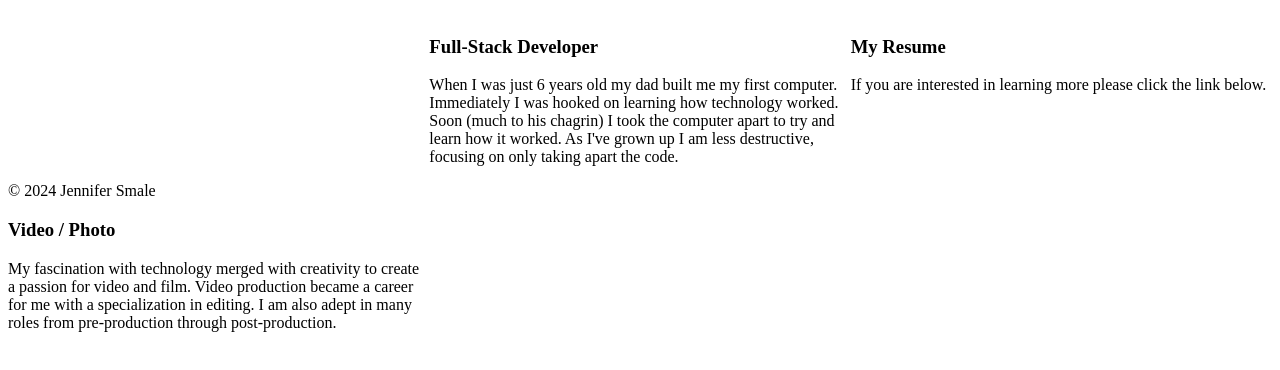
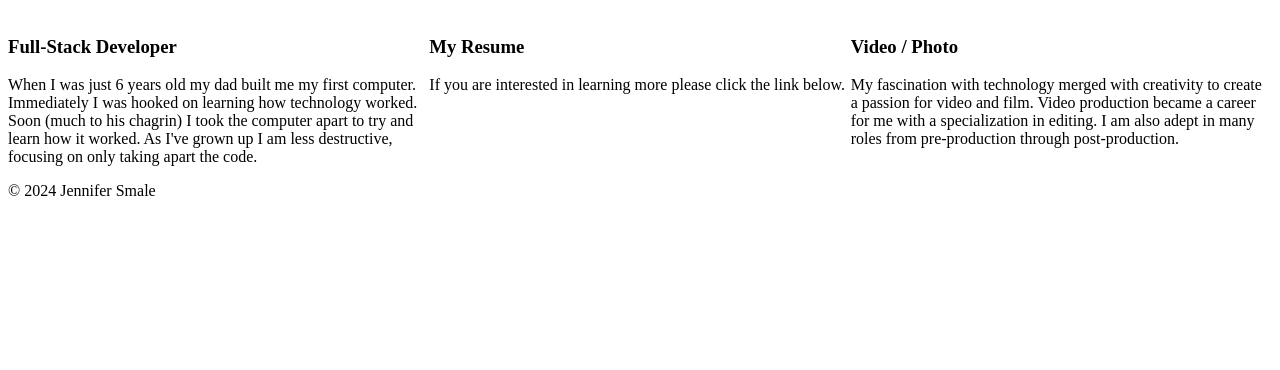
Before and after one commit to JSmale7/JSmale7.github.io, a plain HTML site: page index.html in a window 1280 px wide. Shown: the part 118-488 px from the top of the page. Drawn offline with Linux system fonts and the light colour scheme.

Commit message:
update css grid error
forgot to add nav to grid

```diff
--- a/css/main-style.css
+++ b/css/main-style.css
@@ -3,12 +3,17 @@ body {
     grid-template-columns: 1fr 1fr 1fr;
     grid-template-areas:
     'head head head'
+    'nav nav nav'
     'program resume video'
     'footer footer footer';
 }
 
 .page-title {
     grid-area: head;
+}
+
+.navigation {
+    grid-area: nav;
 }
 
 #program {
--- a/index.html
+++ b/index.html
@@ -13,7 +13,7 @@
         <h2 id="personal-summary"> Budding Developer || Passionate Videographer </h2>
     </header>
 
-    <nav>
+    <nav class="navigation">
 
     </nav>
 
```
